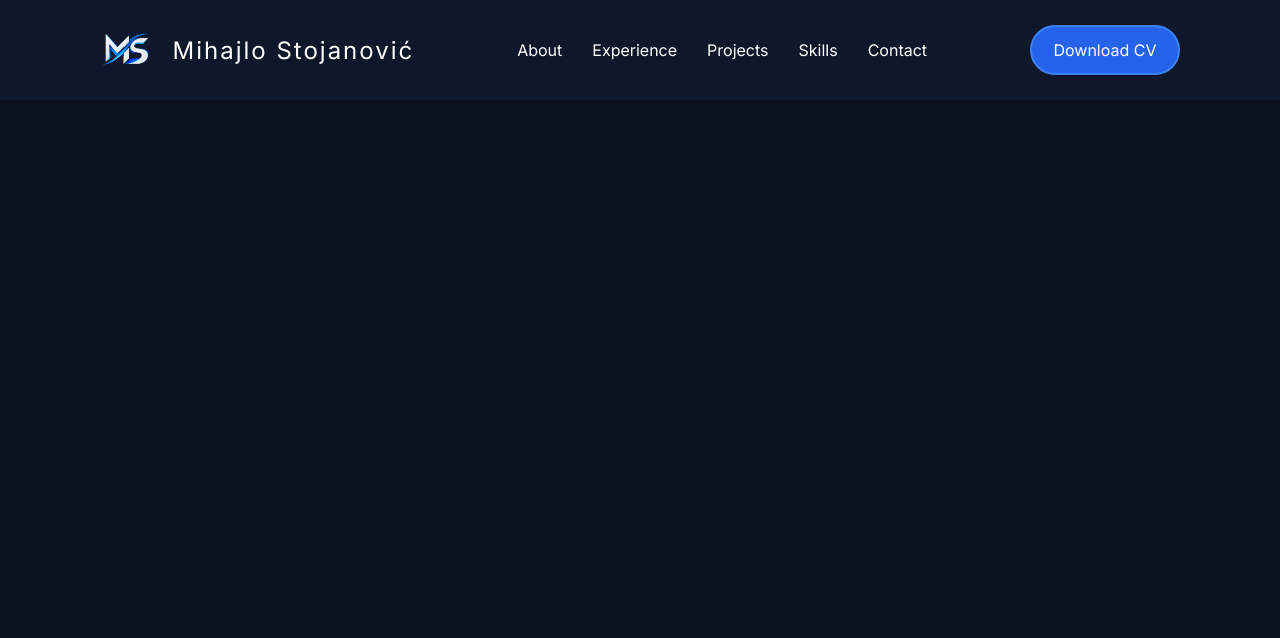
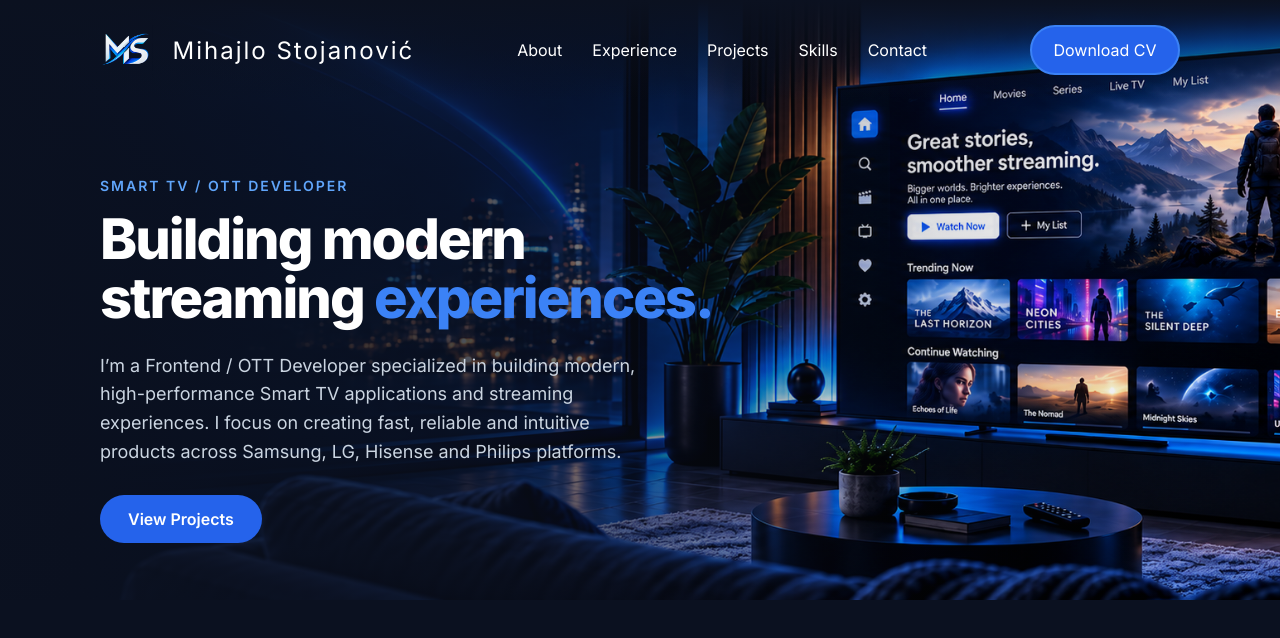
Before and after one commit to mihajlostojanovic23/portfolio, a React (Vite) app: page / in a window 1280 px wide. Shown: the top 638 px of the page. Built offline with nearby package versions, Linux system fonts and the light colour scheme.

Commit message:
feat: implemented hero section

```diff
--- a/src/App.tsx
+++ b/src/App.tsx
@@ -1,10 +1,12 @@
 import Header from "./layouts/Header/Header"
+import Hero from "./layouts/Hero/Hero"
 
 function App() {
 
   return (
     <>
      <Header />
+     <Hero />
     </>
   )
 }
--- a/src/layouts/Header/Header.module.css
+++ b/src/layouts/Header/Header.module.css
@@ -1,6 +1,10 @@
 .headerContainer {
-  background-color: var(--color-header-background);
+  background: var(--color-header-background);
+  position: absolute;
+  top: 0;
+  left: 0;
   width: 100%;
+  z-index: 10;
   height: 100px;
   display: flex;
   padding: 0 100px;
--- /dev/null
+++ b/src/layouts/Hero/Hero.module.css
@@ -0,0 +1,90 @@
+.hero {
+  position: relative;
+  height: 600px;
+  overflow: hidden;
+}
+
+.heroImage {
+  width: 100%;
+  height: 100%;
+  object-fit: cover;
+  display: block;
+}
+
+.heroContent {
+  position: absolute;
+  top: 60%;
+  left: 100px;
+  transform: translateY(-50%);
+  max-width: 620px;
+  z-index: 2;
+  color: white;
+}
+
+.heroContent h1 {
+  margin: 0;
+
+  font-size: 56px;
+  font-weight: 800;
+  line-height: 1.05;
+  letter-spacing: -2px;
+}
+
+.heroContent h1 span {
+  color: #3B82F6;
+}
+
+.eyebrow {
+  margin-bottom: 16px;
+  color: #60A5FA;
+  font-size: 14px;
+  font-weight: 600;
+  letter-spacing: 2px;
+}
+
+.description {
+  margin-top: 24px;
+  max-width: 540px;
+  color: #CBD5E1;
+  font-size: 18px;
+  line-height: 1.6;
+}
+
+.heroButton {
+  display: inline-flex;
+  align-items: center;
+  justify-content: center;
+  margin-top: 28px;
+  padding: 14px 28px;
+  background: #2563EB;
+  border-radius: 25px;
+  color: white;
+  text-decoration: none;
+  font-weight: 600;
+
+  transition: background-color 0.25s ease;
+}
+
+.heroButton:hover {
+  background: #1D4ED8;
+}
+
+.hero::after {
+  content: '';
+  position: absolute;
+  inset: 0;
+
+  background: linear-gradient(
+    to right,
+    rgba(11, 17, 32, 0.95) 0%,
+    rgba(11, 17, 32, 0.75) 35%,
+    rgba(11, 17, 32, 0.15) 70%,
+    transparent 100%
+  );
+
+  z-index: 1;
+}
+
+.heroContent {
+  z-index: 2;
+}
--- /dev/null
+++ b/src/layouts/Hero/Hero.tsx
@@ -0,0 +1,35 @@
+import heroImage from "@/assets/images/heroImage.png"
+import styles from './Hero.module.css'
+
+const Hero = () => {
+  return (
+    <section className={styles.hero}>
+  <img
+    className={styles.heroImage}
+    src={heroImage}
+    alt="Smart TV streaming interface"
+  />
+
+  <div className={styles.heroContent}>
+    <p className={styles.eyebrow}>SMART TV / OTT DEVELOPER</p>
+
+    <h1>
+      Building modern streaming
+      <span> experiences.</span>
+    </h1>
+
+    <p className={styles.description}>
+      I’m a Frontend / OTT Developer specialized in building modern, high-performance Smart TV applications and streaming experiences. I focus on creating fast, reliable and intuitive products across Samsung, LG, Hisense and Philips platforms.
+    </p>
+
+    <a href="#projects" className={styles.heroButton}>
+      View Projects
+    </a>
+  </div>
+</section>
+  )
+}
+
+
+
+export default Hero
--- a/src/styles/variables.css
+++ b/src/styles/variables.css
@@ -2,7 +2,11 @@
   --color-background:#0B1120;
   --color-text: #111111;
   --color-primary: #2563eb;
-  --color-header-background: #0F172A;
+ --color-header-background: linear-gradient(
+  to bottom,
+  #0B1120,
+  #17255400
+);
   --color-header-text: #ffffff;
   --color-header-button: #2563EB;
   --color-header-button-hover: #0F172A;
```
Also changed, not shown: src/assets/images/heroImage.png (added).
